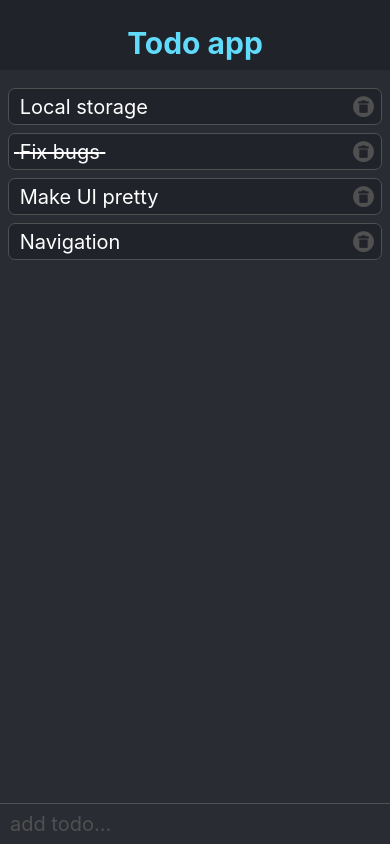
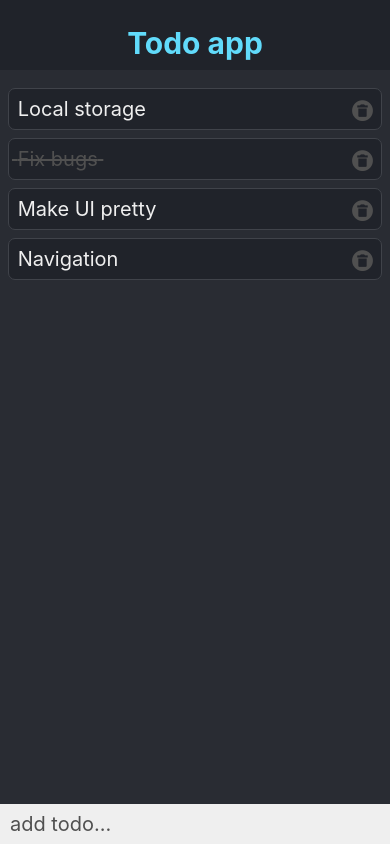
Before and after one commit to mvehkaoj/reactNativeDemo, a React Native app: screen / in a window 390 px wide. Built offline with nearby package versions, Linux system fonts and the light colour scheme.

Commit message:
Styling
Now even more stylish!

```diff
--- a/components/Addtodo.js
+++ b/components/Addtodo.js
@@ -38,9 +38,9 @@ const styles = StyleSheet.create({
         paddingVertical: 8,
         borderWidth: 0,
         borderTopWidth: 1,
-        borderColor: '#505050',
-        backgroundColor: '#292c33',
-        color: '#fff',
+        borderColor: '#292c33',
+        backgroundColor: '#efefef',
+        color: '#292c33',
         fontSize: 20,
     }
 })
--- a/components/Todoitem.js
+++ b/components/Todoitem.js
@@ -26,6 +26,8 @@ export default class Todoitem extends Component {
 
     doneStyle = () => {
         return {
+            color: this.props.done ?
+            '#505050' : '#efefef',
             textDecorationLine: this.props.done ?
             'line-through' : 'none'
         }
@@ -50,17 +52,19 @@ const styles = StyleSheet.create({
     text: {
         flex: 3,
         fontSize: 20,
-        color: '#fff'
+        color: '#dfdfdf'
     },
     touchableContainer: {
         flexDirection: 'row',
         alignItems: 'center',
-        padding: 5,
+        paddingVertical: 6,
+        paddingHorizontal: 3,
         backgroundColor: '#20232a',
         marginHorizontal: 8,
         marginTop: 8,
         borderWidth: 1,
-        borderColor: '#505050',
+        borderStyle: 'solid',
+        borderColor: '#40434a',
         borderRadius: 7,
 
     },
--- a/components/buttons/Deletebutton.js
+++ b/components/buttons/Deletebutton.js
@@ -6,7 +6,7 @@ export default class Deletebutton extends Component {
     render() {
         return (
             <View>
-            <TouchableOpacity onPress={this.props.press}>
+            <TouchableOpacity onPress={this.props.press} style={styles.buttonCont}>
                 <MaterialCommunityIcons name='delete-circle' size={25} color='#505050'></MaterialCommunityIcons>
             </TouchableOpacity>
             </View>
@@ -14,4 +14,10 @@ export default class Deletebutton extends Component {
     }
 }
 
-const styles = StyleSheet.create({})
+
+const styles = StyleSheet.create({
+    buttonCont: {
+        marginTop: 3,
+        marginRight: 3,
+    }
+});
```
